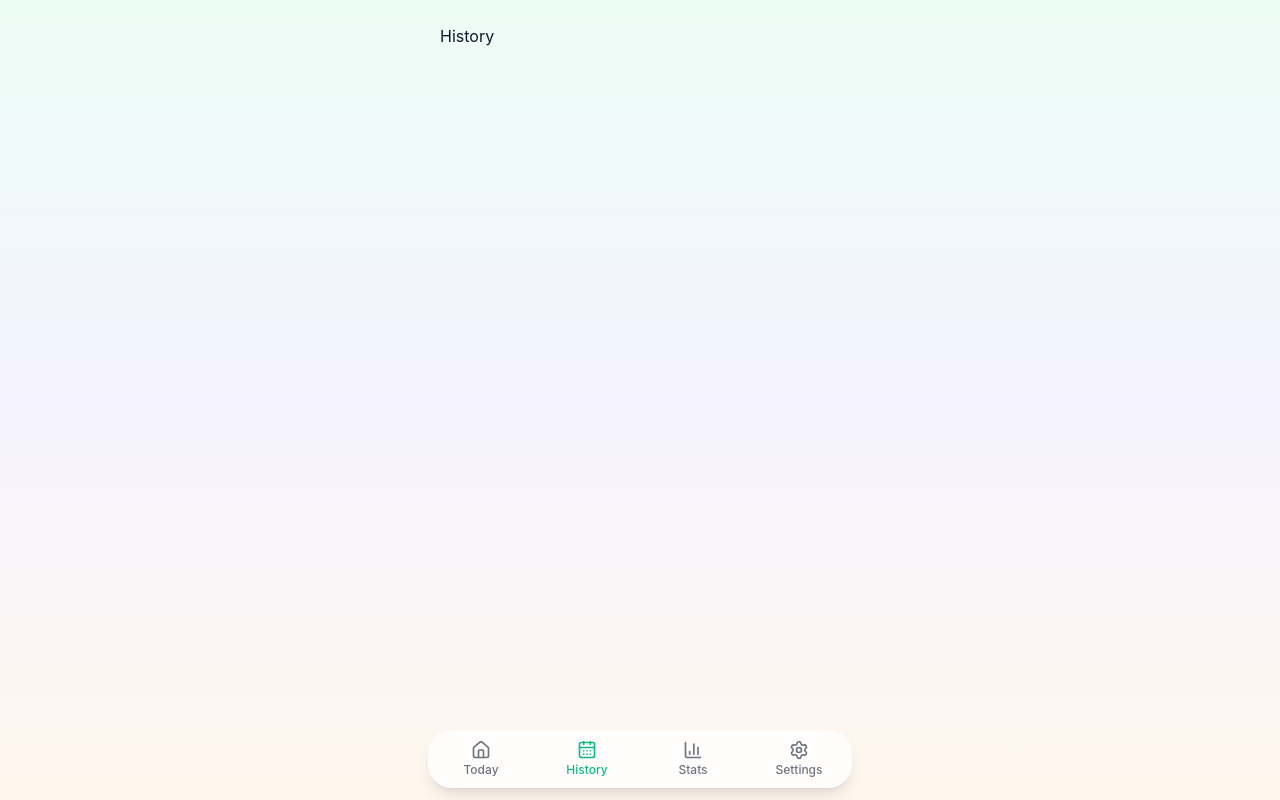
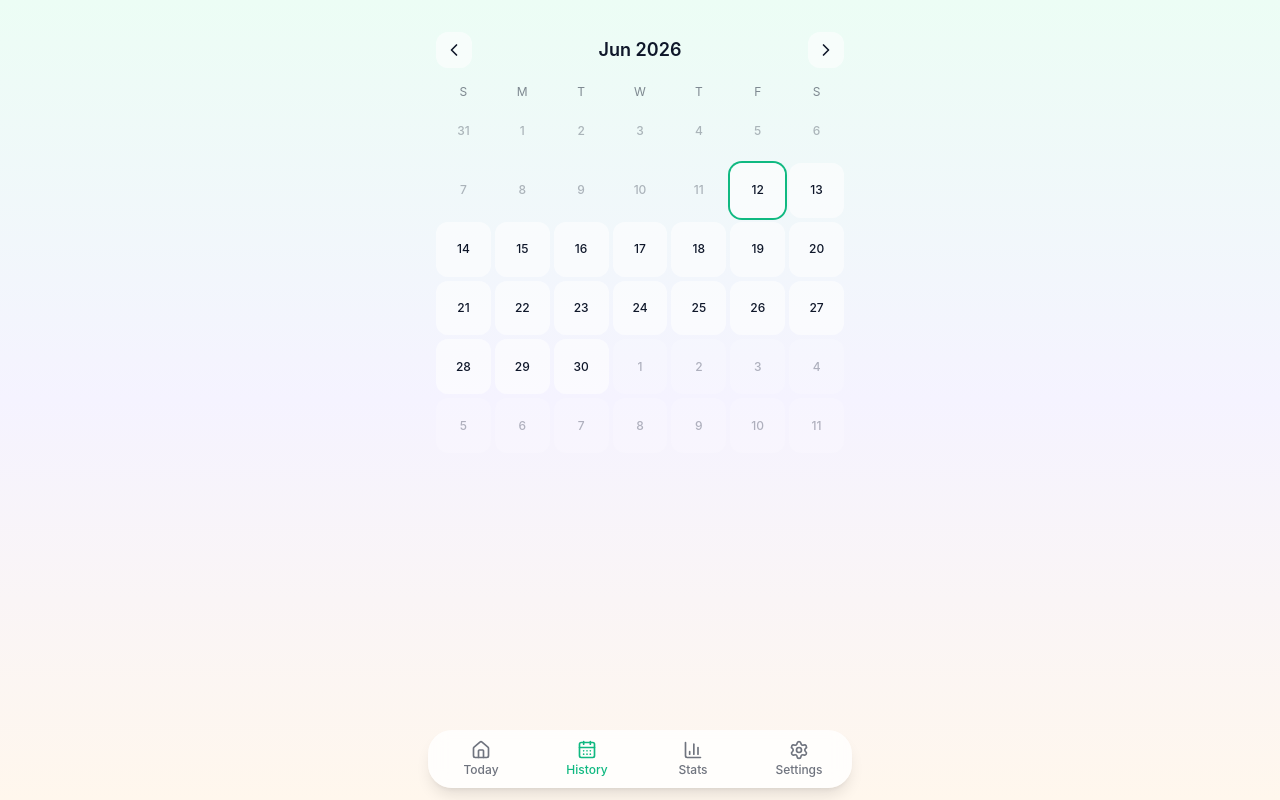
Before and after one commit to PranjalAgni/Stride, a React (Vite) app: page /history in a window 1280 px wide. Built offline with nearby package versions, Linux system fonts and the light colour scheme.

Commit message:
feat(history): heatmap + day detail sheet

```diff
--- /dev/null
+++ b/src/components/DayDetailSheet.tsx
@@ -0,0 +1,56 @@
+import { AnimatePresence, motion } from 'framer-motion';
+import { useState, useEffect } from 'react';
+
+type Props = {
+  iso: string | null;
+  steps: number;
+  goal: number;
+  onSave: (iso: string, n: number) => void;
+  onClear: (iso: string) => void;
+  onClose: () => void;
+};
+
+export function DayDetailSheet({ iso, steps, goal, onSave, onClear, onClose }: Props) {
+  const [value, setValue] = useState(String(steps));
+  useEffect(() => setValue(String(steps)), [steps, iso]);
+
+  return (
+    <AnimatePresence>
+      {iso && (
+        <>
+          <motion.div
+            initial={{ opacity: 0 }} animate={{ opacity: 1 }} exit={{ opacity: 0 }}
+            className="fixed inset-0 bg-black/30 z-40"
+            onClick={onClose}
+          />
+          <motion.div
+            initial={{ y: '100%' }} animate={{ y: 0 }} exit={{ y: '100%' }}
+            transition={{ type: 'spring', stiffness: 280, damping: 30 }}
+            className="fixed inset-x-0 bottom-0 z-50 mx-auto max-w-md p-5 rounded-t-4xl bg-white dark:bg-ink-900 shadow-2xl"
+          >
+            <div className="mx-auto w-12 h-1.5 rounded-full bg-ink-900/20 dark:bg-ink-50/20 mb-4" />
+            <div className="text-lg font-semibold mb-1">{iso}</div>
+            <div className="text-sm opacity-60 mb-4">Goal: {goal.toLocaleString()}</div>
+            <input
+              type="number"
+              inputMode="numeric"
+              value={value}
+              onChange={(e) => setValue(e.target.value)}
+              className="w-full rounded-2xl bg-ink-50 dark:bg-ink-950 px-4 py-3 outline-none focus:ring-2 focus:ring-mint-300"
+            />
+            <div className="mt-4 flex gap-2">
+              <button
+                onClick={() => { onSave(iso, parseInt(value, 10) || 0); onClose(); }}
+                className="flex-1 rounded-2xl bg-mint-400 text-white py-3 font-semibold"
+              >Save</button>
+              <button
+                onClick={() => { onClear(iso); onClose(); }}
+                className="rounded-2xl bg-ink-50 dark:bg-ink-950 px-5 py-3"
+              >Clear</button>
+            </div>
+          </motion.div>
+        </>
+      )}
+    </AnimatePresence>
+  );
+}
--- /dev/null
+++ b/src/components/Heatmap.tsx
@@ -0,0 +1,57 @@
+import { motion } from 'framer-motion';
+import { monthGrid } from '../lib/dates';
+
+type Props = {
+  year: number;
+  monthIndex0: number;
+  goal: number;
+  entries: Record<string, number>;
+  startDate: string;
+  today: string;
+  onPick: (iso: string) => void;
+};
+
+function pctClass(pct: number): string {
+  if (pct >= 1)    return 'bg-mint-500 text-white';
+  if (pct >= 0.75) return 'bg-mint-300';
+  if (pct >= 0.5)  return 'bg-mint-200';
+  if (pct >= 0.25) return 'bg-mint-100';
+  return 'bg-white/60 dark:bg-ink-900/40';
+}
+
+const DOW = ['S','M','T','W','T','F','S'];
+
+export function Heatmap({ year, monthIndex0, goal, entries, startDate, today, onPick }: Props) {
+  const cells = monthGrid(year, monthIndex0);
+  return (
+    <div>
+      <div className="grid grid-cols-7 gap-1 mb-1 text-xs opacity-50 text-center">
+        {DOW.map((d, i) => <div key={i}>{d}</div>)}
+      </div>
+      <div className="grid grid-cols-7 gap-1">
+        {cells.map(({ iso, inMonth }) => {
+          const steps = entries[iso] ?? 0;
+          const pct = steps / goal;
+          const before = iso < startDate;
+          const isToday = iso === today;
+          const dayNum = parseInt(iso.slice(8, 10), 10);
+          return (
+            <motion.button
+              key={iso}
+              whileTap={{ scale: 0.94 }}
+              onClick={() => onPick(iso)}
+              className={[
+                'aspect-square rounded-xl text-xs flex items-center justify-center font-medium',
+                inMonth ? '' : 'opacity-30',
+                before ? 'opacity-30' : pctClass(pct),
+                isToday ? 'ring-2 ring-mint-500' : '',
+              ].join(' ')}
+            >
+              {dayNum}
+            </motion.button>
+          );
+        })}
+      </div>
+    </div>
+  );
+}
--- a/src/routes/History.tsx
+++ b/src/routes/History.tsx
@@ -1 +1,60 @@
-export default function History() { return <div className="p-6">History</div>; }
+import { useState } from 'react';
+import { ChevronLeft, ChevronRight } from 'lucide-react';
+import { Heatmap } from '../components/Heatmap';
+import { DayDetailSheet } from '../components/DayDetailSheet';
+import { useEntries } from '../hooks/useEntries';
+import { useSettings } from '../hooks/useSettings';
+import { todayISO } from '../lib/dates';
+
+const MONTHS = ['Jan','Feb','Mar','Apr','May','Jun','Jul','Aug','Sep','Oct','Nov','Dec'];
+
+export default function History() {
+  const today = todayISO();
+  const now = new Date();
+  const [year, setYear] = useState(now.getFullYear());
+  const [month, setMonth] = useState(now.getMonth());
+  const [selected, setSelected] = useState<string | null>(null);
+  const { entries, setSteps, clearDay } = useEntries();
+  const { settings } = useSettings();
+
+  const prev = () => {
+    if (month === 0) { setYear(y => y - 1); setMonth(11); } else setMonth(m => m - 1);
+  };
+  const next = () => {
+    const isCurrent = year === now.getFullYear() && month === now.getMonth();
+    if (isCurrent) return;
+    if (month === 11) { setYear(y => y + 1); setMonth(0); } else setMonth(m => m + 1);
+  };
+
+  return (
+    <div className="px-5 pt-8">
+      <div className="flex items-center justify-between mb-4">
+        <button onClick={prev} className="p-2 rounded-xl bg-white/60 dark:bg-ink-900/60">
+          <ChevronLeft className="size-5" />
+        </button>
+        <h2 className="text-lg font-semibold">{MONTHS[month]} {year}</h2>
+        <button onClick={next} className="p-2 rounded-xl bg-white/60 dark:bg-ink-900/60">
+          <ChevronRight className="size-5" />
+        </button>
+      </div>
+
+      <Heatmap
+        year={year} monthIndex0={month}
+        goal={settings.goal}
+        entries={entries}
+        startDate={settings.startDate}
+        today={today}
+        onPick={setSelected}
+      />
+
+      <DayDetailSheet
+        iso={selected}
+        steps={selected ? (entries[selected] ?? 0) : 0}
+        goal={settings.goal}
+        onSave={setSteps}
+        onClear={clearDay}
+        onClose={() => setSelected(null)}
+      />
+    </div>
+  );
+}
```
